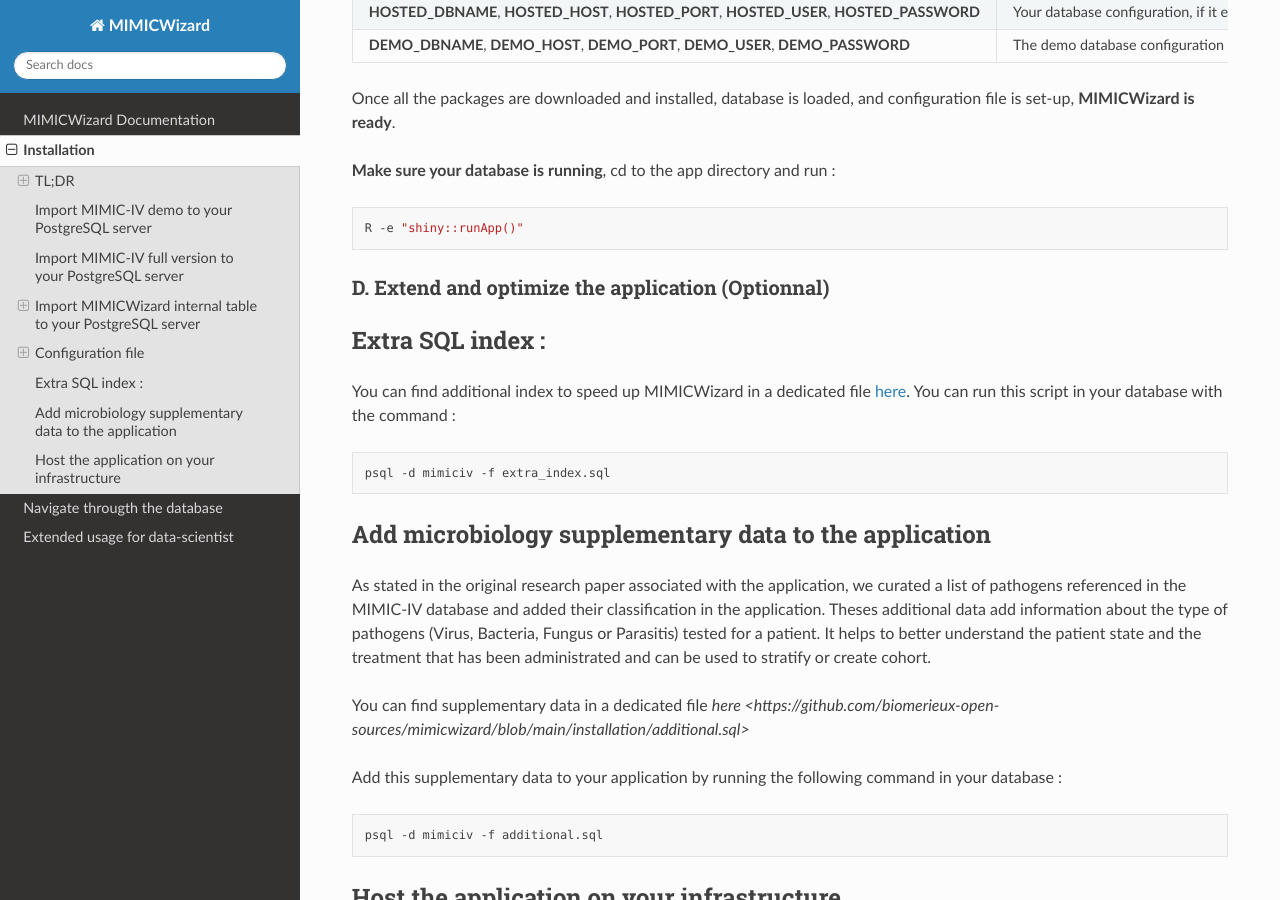
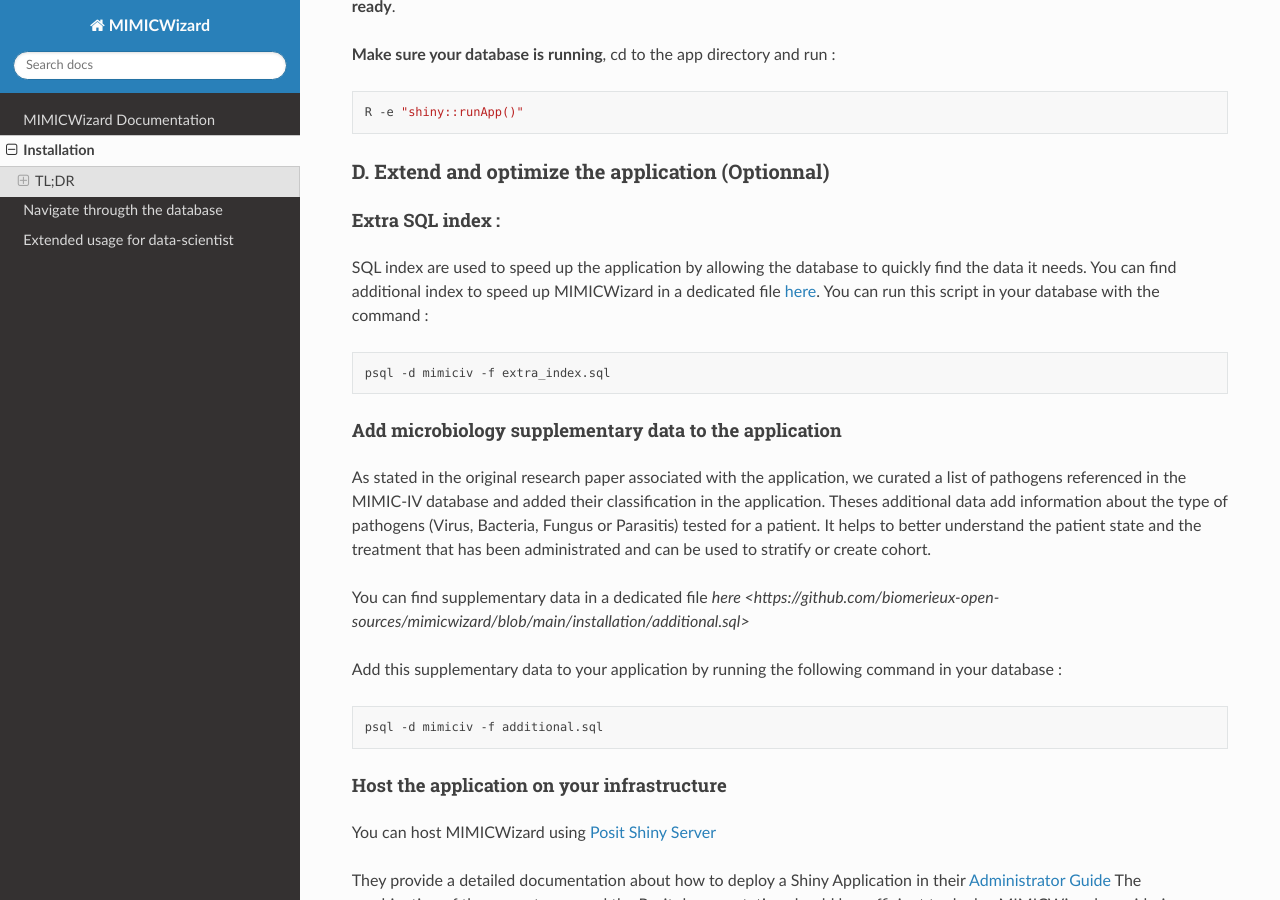
Before and after one commit to LucasDuval/MIMICWizard_Documentation, a Sphinx documentation site: the page built from docs/source/installation.rst, in a window 1280 px wide and 900 px high, scrolled down 4067 px. Built offline with Sphinx 7.4.7 and the Read the Docs theme 3.1.0, drawn with Linux system fonts in a browser that asks for light colours; pages that are not in the unit, such as notebooks, are missing from menus.

Commit message:
fix: heading size

```diff
--- a/docs/source/installation.rst
+++ b/docs/source/installation.rst
@@ -20,7 +20,7 @@
    * Import the MIMIC-IV database (demo or full version)
    * Import MIMICWizard internal schema
 
-C. C. Configure and start MIMICWizard
+C. Configure and start MIMICWizard
 
    * Configure the application configuration file
    * Run the application
@@ -77,7 +77,7 @@
 
 
 Import MIMIC-IV demo to your PostgreSQL server
-================================================
+^^^^^^^^^^^^^^^^^^^^^^^^^^^^^^^^^^^^^^^^^^^^^^
 * Download the MIMIC-IV demo database available on the `Physionet Repository - MIMIC-IV Clinical Database demo <https://physionet.org/content/mimic-iv-demo/>`_ (the download button is at the bottom of the page).
 * Unzip the database in the demo folder at the MIMICWizard root repository
 
@@ -103,7 +103,7 @@
    Use the Init Demo procedure on the application homepage the first time you connect to the database with MIMICWizard. This procedure will use the file in the demo folder to populate your database. Once it has been done one time, you could use the run demo procedure.
 
 Import MIMIC-IV full version to your PostgreSQL server
-========================================================
+^^^^^^^^^^^^^^^^^^^^^^^^^^^^^^^^^^^^^^^^^^^^^^^^^^^^^^
 In order to host the full database, we recommend you following the process below (adapted from mimic-code repository).
 
 .. code-block:: bash
@@ -125,7 +125,7 @@
 You may need to adapt this sample code depending on your configuration
 
 Import MIMICWizard internal table to your PostgreSQL server
-==========================================================
+^^^^^^^^^^^^^^^^^^^^^^^^^^^^^^^^^^^^^^^^^^^^^^^^^^^^^^^^^^^
 
 Last step, **you need to install the internal data tables needed by MIMICWizard** with the script available `here <https://github.com/biomerieux-open-sources/mimicwizard/blob/main/installation/schema.sql>`_
 
@@ -147,12 +147,12 @@
    Some command may take a long time to execute and the process may seems blocked, be patient.
 
 C. Configure and start MIMICWizard
-******************
+***********************************
 
 Now you're database is ready to work with MIMICWizard, configure the correct authentification parameters in the configuration file to make the final link between database and application.
 
 Configuration file
-==================
+^^^^^^^^^^^^^^^^^^
 
 The configuration file is located at the root of MIMIWizard folder. This file is named ``global.R`` and store all the configuration options.
 
@@ -209,7 +209,8 @@
 
 
 Extra SQL index :
-=================
+^^^^^^^^^^^^^^^^^
+SQL index are used to speed up the application by allowing the database to quickly find the data it needs.
 You can find additional index to speed up MIMICWizard in a dedicated file `here <https://github.com/biomerieux-open-sources/mimicwizard/blob/main/installation/extra_index.sql>`_.
 You can run this script in your database with the command :
 
@@ -219,7 +220,7 @@
 
 
 Add microbiology supplementary data to the application
-======================================================
+^^^^^^^^^^^^^^^^^^^^^^^^^^^^^^^^^^^^^^^^^^^^^^^^^^^^^
 
 As stated in the original research paper associated with the application, we curated a list of pathogens referenced in the MIMIC-IV database and added their classification in the application.
 Theses additional data add information about the type of pathogens (Virus, Bacteria, Fungus or Parasitis) tested for a patient.
@@ -235,7 +236,7 @@
 
 
 Host the application on your infrastructure
-============================================
+^^^^^^^^^^^^^^^^^^^^^^^^^^^^^^^^^^^^^^^^^^^
 You can host MIMICWizard using `Posit Shiny Server <https://posit.co/download/shiny-server/>`_
 
 They provide a detailed documentation about how to deploy a Shiny Application in their `Administrator Guide <https://docs.posit.co/shiny-server/>`_
```
